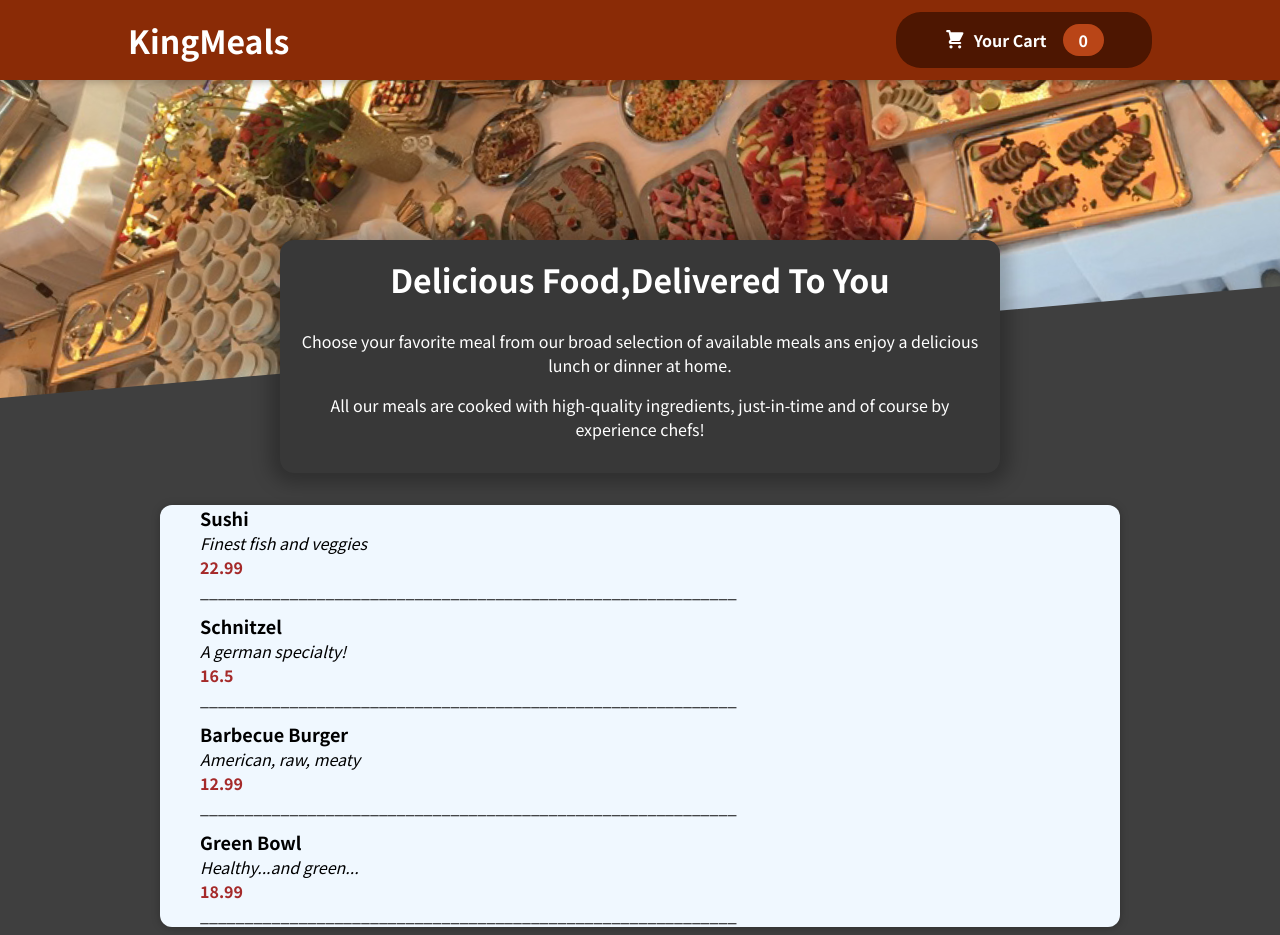
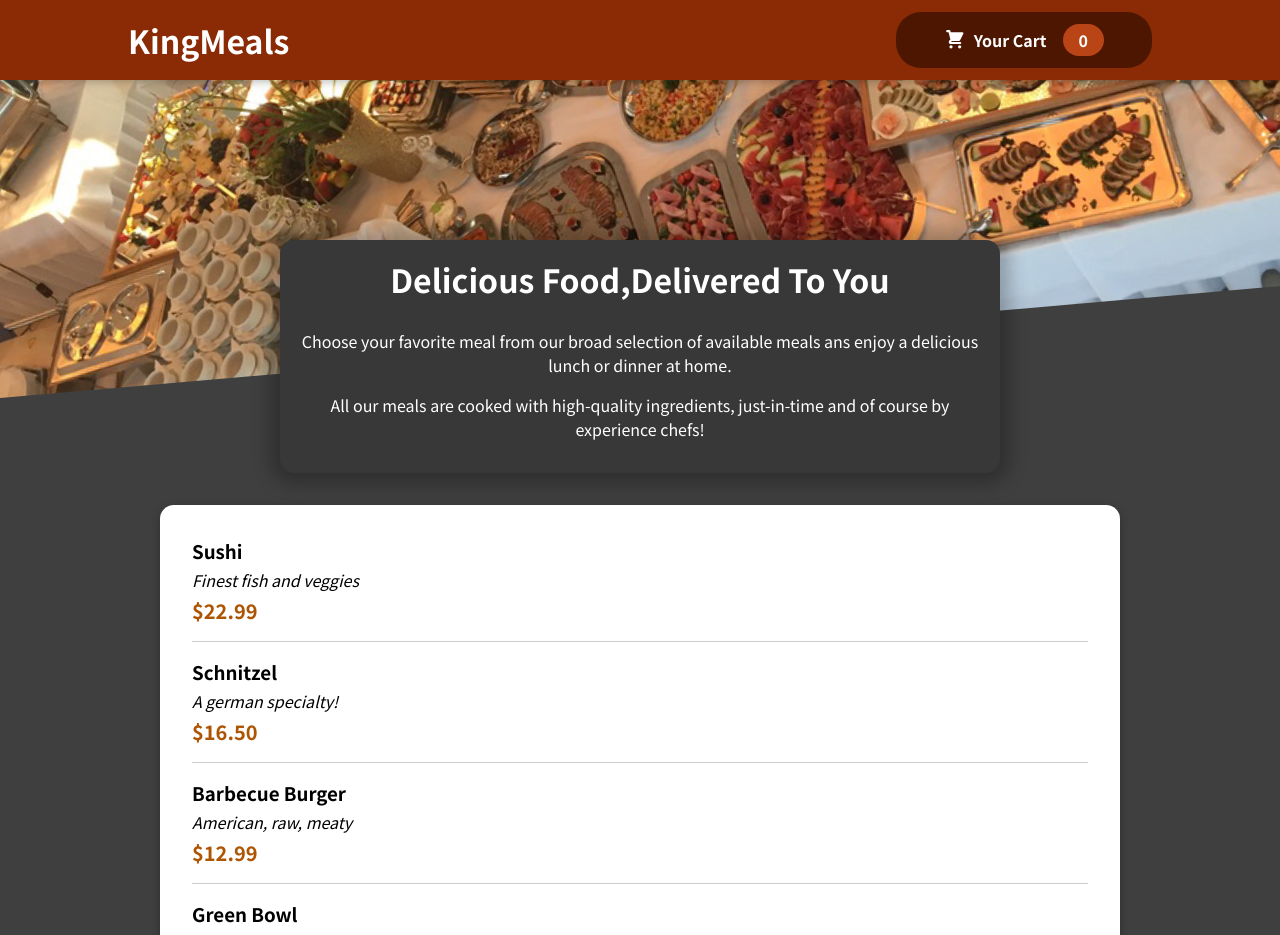
Before and after one commit to ajiths10/FoodOrdering-React-App, a React (Create React App) app: page / in a window 1280 px wide. Shown: the top 935 px of the page. Built offline with nearby package versions, Linux system fonts and the light colour scheme.

Commit message:
Show list of items with proper style and file structure

```diff
--- a/src/components/Meals/AvailableMeals.js
+++ b/src/components/Meals/AvailableMeals.js
@@ -1,5 +1,6 @@
 import classes from "./AvailableMeals.module.css";
-import bodyclasses from "./forbody.module.css";
+import Card from "../UI/Card";
+import MealItem from "./MealItem/MealItem";
 
 const DUMMY_MEALS = [
   {
@@ -30,18 +31,18 @@
 
 const AvailableMeals = () => {
   const mealsList = DUMMY_MEALS.map((meal) => (
-    <li className={bodyclasses.list}>
-      <div className={bodyclasses.mealName} >{meal.name}</div>
-      <div className={bodyclasses.mealDiscription}>{meal.description}</div>
-      <div className={bodyclasses.mealPrice}>{meal.price}</div>
-      <div >____________________________________________________________</div>
-    </li>
+    <MealItem
+      key={meal.id}
+      name={meal.name}
+      description={meal.description}
+      price={meal.price}
+    />
   ));
   return (
     <section className={classes.meals}>
-      <div className={bodyclasses.body}>
-      <ul>{mealsList}</ul>
-      </div>
+      <Card>
+        <ul>{mealsList}</ul>
+      </Card>
     </section>
   );
 };
--- /dev/null
+++ b/src/components/Meals/MealItem/MealItem.js
@@ -0,0 +1,17 @@
+import classes from "./MealItem.module.css";
+
+const MealItem = (props) => {
+  const price = `$${props.price.toFixed(2)}`;
+  return (
+    <li className={classes.meal}>
+      <div>
+        <h3>{props.name}</h3>
+        <div className={classes.description}>{props.description}</div>
+        <div className={classes.price}>{price}</div>
+      </div>
+      <div></div>
+    </li>
+  );
+};
+
+export default MealItem;
--- /dev/null
+++ b/src/components/Meals/MealItem/MealItem.module.css
@@ -0,0 +1,22 @@
+.meal {
+    display: flex;
+    justify-content: space-between;
+    margin: 1rem;
+    padding-bottom: 1rem;
+    border-bottom: 1px solid #ccc;
+  }
+
+  .meal h3 {
+    margin: 0 0 0.25rem 0;
+  }
+
+  .description {
+    font-style: italic;
+  }
+
+  .price {
+    margin-top: 0.25rem;
+    font-weight: bold;
+    color: #ad5502;
+    font-size: 1.25rem;
+  }
--- a/src/components/Meals/forbody.module.css
+++ /dev/null
@@ -1,24 +0,0 @@
-.body{
-    background-color: aliceblue;
-    border-radius: 12px;
-    box-shadow: 0 1px 8px rgba(0, 0, 0, 0.25);
-}
-
-.list{
-    margin-left: 40px;
-    margin-top: 10px;
-}
-
-.mealName{
-    font-weight: bold;
-    font-size: large;
-}
-
-.mealDiscription{
-    font-style: italic;
-}
-
-.mealPrice{
-    color: brown;
-    font-weight: bold;
-}
--- /dev/null
+++ b/src/components/UI/Card.js
@@ -0,0 +1,7 @@
+import classes from './Card.module.css';
+
+const Card = (props) =>{
+    return <div className={classes.card} >{props.children}</div>
+}
+
+export default Card;
--- /dev/null
+++ b/src/components/UI/Card.module.css
@@ -0,0 +1,6 @@
+.card {
+    padding: 1rem;
+    box-shadow: 0 2px 8px rgba(0, 0, 0, 0.25);
+    border-radius: 14px;
+    background-color: white;
+  }
```
